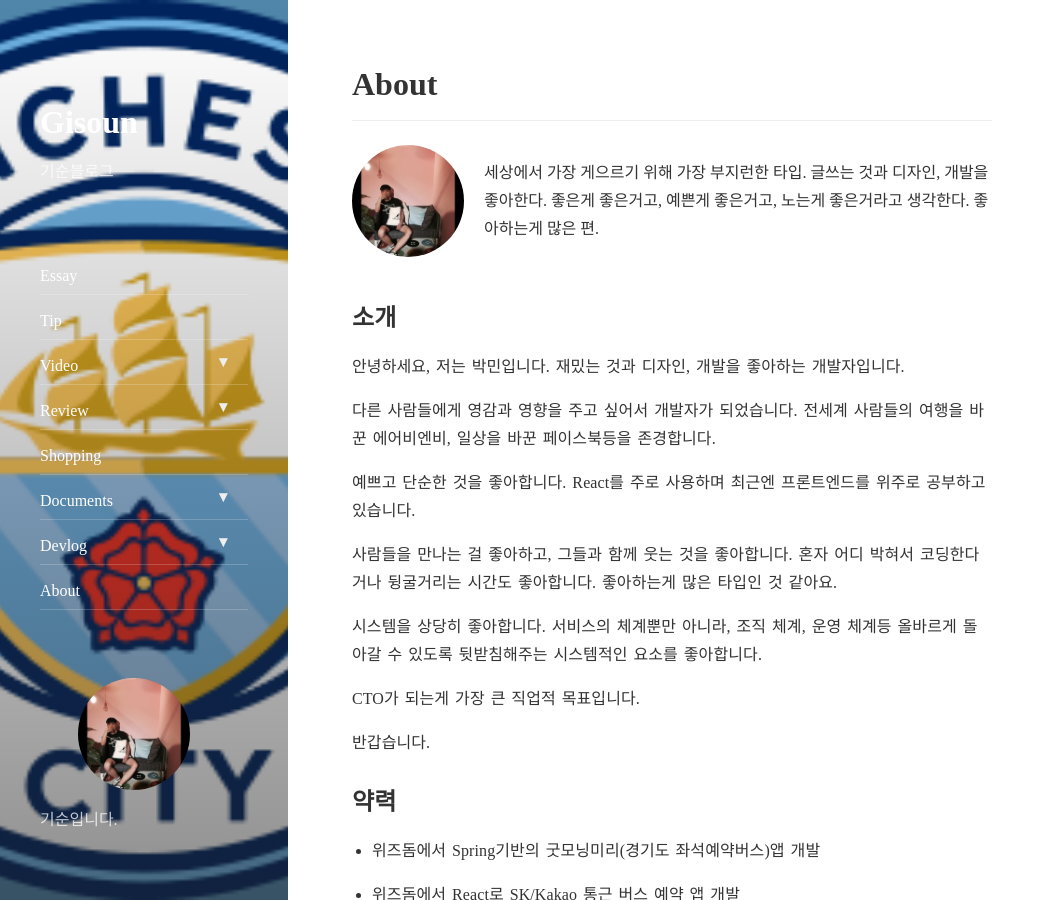
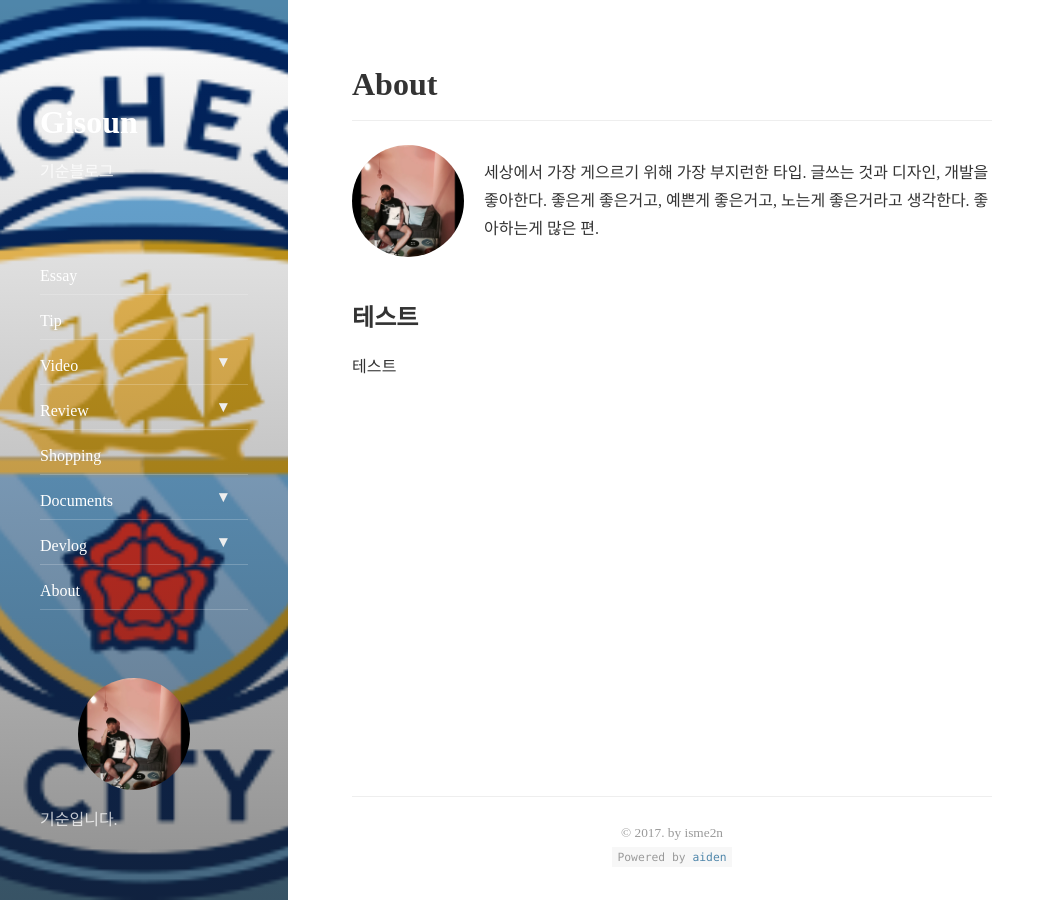
Before and after one commit to gisoun98/gisoun98.github.io, a Jekyll site: the page built from about.md, in a window 1280 px wide and 900 px high. Shown: the whole window, without its empty margins (0-1055 px from the left). Built offline with Jekyll 4.4.1, drawn with Linux system fonts in a browser that asks for light colours; nearby versions of some CDN libraries; some of the changed text lies outside the part shown.

```diff
--- a/about.md
+++ b/about.md
@@ -5,60 +5,6 @@ menu: true
 order: 10
 ---
 
-## 소개
+## 테스트
 
-안녕하세요, 저는 박민입니다. 재밌는 것과 디자인, 개발을 좋아하는 개발자입니다.
-
-다른 사람들에게 영감과 영향을 주고 싶어서 개발자가 되었습니다. 전세계 사람들의 여행을 바꾼 에어비엔비, 일상을 바꾼 페이스북등을 존경합니다.
-
-예쁘고 단순한 것을 좋아합니다. React를 주로 사용하며 최근엔 프론트엔드를 위주로 공부하고 있습니다.
-
-사람들을 만나는 걸 좋아하고, 그들과 함께 웃는 것을 좋아합니다. 혼자 어디 박혀서 코딩한다거나 뒹굴거리는 시간도 좋아합니다. 좋아하는게 많은 타입인 것 같아요.
-
-시스템을 상당히 좋아합니다. 서비스의 체계뿐만 아니라, 조직 체계, 운영 체계등 올바르게 돌아갈 수 있도록 뒷받침해주는 시스템적인 요소를 좋아합니다.
-
-CTO가 되는게 가장 큰 직업적 목표입니다.
-
-반갑습니다.
-
-## 약력
-
-- 위즈돔에서 Spring기반의 굿모닝미리(경기도 좌석예약버스)앱 개발
-
-- 위즈돔에서 React로 SK/Kakao 통근 버스 예약 앱 개발
-
-- 이해라이프스타일에서 ReactNative로 홈퍼니싱 하이브리드 앱 개발
-
-- 숭실대학교 IT대학 컴퓨터학부 전공
-
-- 숭실대학교 IT대학 학생회장
-
-- 계남초/계남중/계남고 졸업
-
-- 경기도 부천 출생
-
-## 사이드프로젝트
-
-- [react-redux-material-meteor](https://github.com/isme2n/react-redux-material-meteor) - 보일러 플레이트
-
-- [48Wedding](http://48wedding.com) - 웨딩카드 만들기 서비스
-
-- [secretary](https://chrome.google.com/webstore/detail/secretary/bijcgcgbhmeemlnidoigdcnokggknikb?hl=ko) - 기사요약 크롬 확장서비스
-
-- [이미지필터](https://github.com/isme2n/react-image-filter-app) - 캔버스 이미지 필터를 공부하며 만든 샘플 앱
-
-- [유튜브 함께보기](https://youtu.be/7IFEO9D6G4Y) - 유튜브 동영상을 다른사람들과 함께 보며 대화를 나누는 앱
-
-## 발표
-
-- [GDG Summer Party 테크니컬 세션 - 자바스크립트 제대로 알기](https://www.slideshare.net/MinPark48/ss-79004233)
-
-## 강의
-
-- [React로 라이브 컴파일러 만들기](https://www.youtube.com/playlist?list=PLBrx45N7b6tkdisu8ZhKs02tEf5wDuk2W)
-
-## 하고싶은 말
-
-다양한 사이드 프로젝트 제안, 친구 제안, 번개 제안 등등 해주시면 좋아합니다.
-
-행복하세요 오늘도.
+테스트
--- a/robots.xml
+++ b/robots.xml
@@ -1,4 +1,4 @@
 User-agent: *
 Allow: /
 
-Sitemap: http://isme2n.github.io/sitemap.xml
+Sitemap: http://gisoun98.github.io/sitemap.xml
```
Also changed, not shown: README.md.
